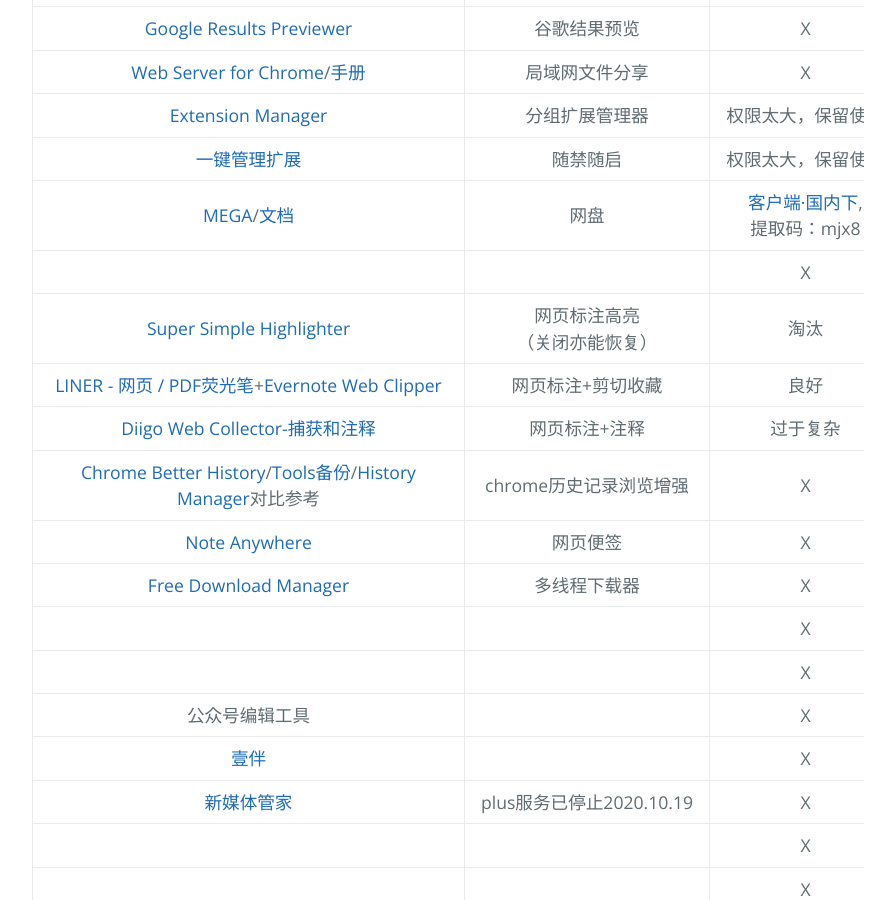
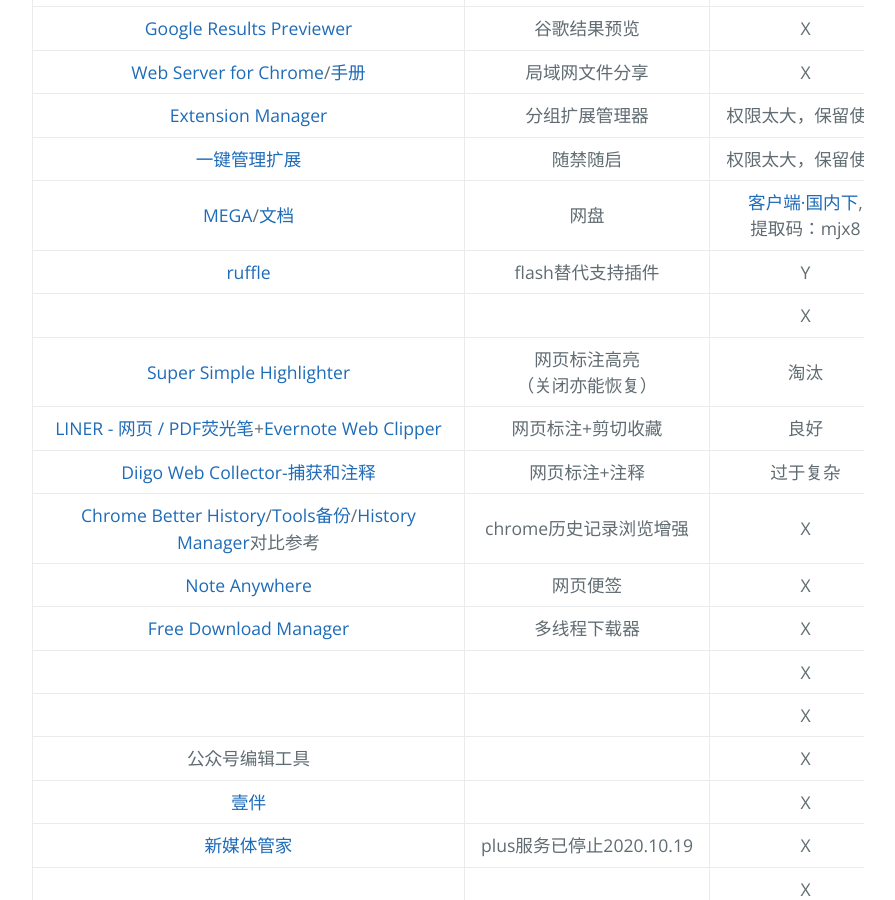
Before and after one commit to AmbroseRen/test, a Jekyll site: the page built from Doc/Tools/Chrome.md, in a window 1280 px wide and 900 px high, scrolled down 3510 px. Shown: the whole window, without its empty margins (192-1087 px from the left). Built offline with Jekyll 4.4.1, drawn with Linux system fonts in a browser that asks for light colours; our own code applies the rules of GitHub Pages for plain Markdown files; the repository's description, which GitHub fills in, is left out.

Commit message:
Update Chrome.md

```diff
--- a/Doc/Tools/Chrome.md
+++ b/Doc/Tools/Chrome.md
@@ -80,6 +80,7 @@
 | [Extension Manager](https://chrome.google.com/webstore/detail/extension-manager/gjldcdngmdknpinoemndlidpcabkggco) | 分组扩展管理器 | 权限太大，保留使用 |
 | [一键管理扩展](https://chrome.google.com/webstore/detail/%E4%B8%80%E9%94%AE%E7%AE%A1%E7%90%86%E6%89%A9%E5%B1%95/lboblnfejcmcaplhnbkkfcienhlhpnni) | 随禁随启 | 权限太大，保留使用 |
 | [MEGA](https://chrome.google.com/webstore/detail/mega/bigefpfhnfcobdlfbedofhhaibnlghod?hl=zh-CN)/[文档](https://www.v2fy.com/p/019_mega/) | 网盘 | [客户端·国内下](https://pan.baidu.com/s/1yaUTRHpfAnpFKgd55BPIHg ),提取码：mjx8 |
+| [ruffle](https://ruffle.rs/#downloads) | flash替代支持插件 | Y |
 | []() |  | X |
 | [Super Simple Highlighter](https://chrome.google.com/webstore/detail/super-simple-highlighter/hhlhjgianpocpoppaiihmlpgcoehlhio) | 网页标注高亮（关闭亦能恢复） | 淘汰 |
 | [LINER - 网页 / PDF荧光笔](https://chrome.google.com/webstore/detail/1-web-pdf-highlighter-lin/bmhcbmnbenmcecpmpepghooflbehcack/related?hl=zh-CN)+[Evernote Web Clipper](https://chrome.google.com/webstore/detail/evernote-web-clipper/pioclpoplcdbaefihamjohnefbikjilc/related?hl=zh-CN) | 网页标注+剪切收藏 | 良好 |
```
